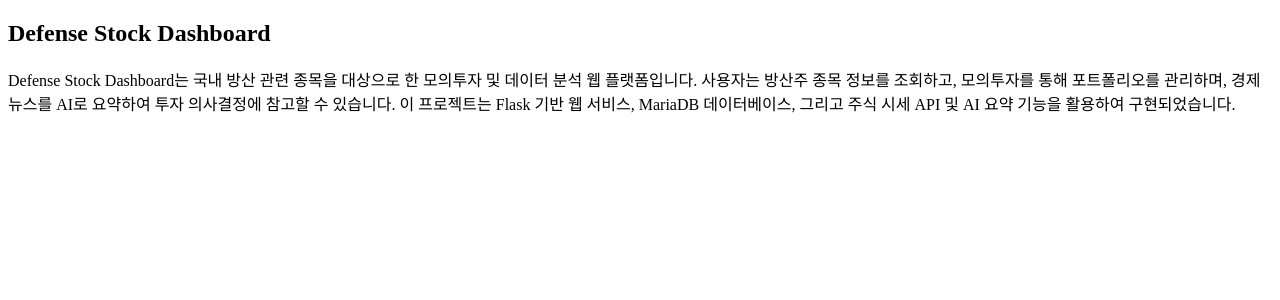
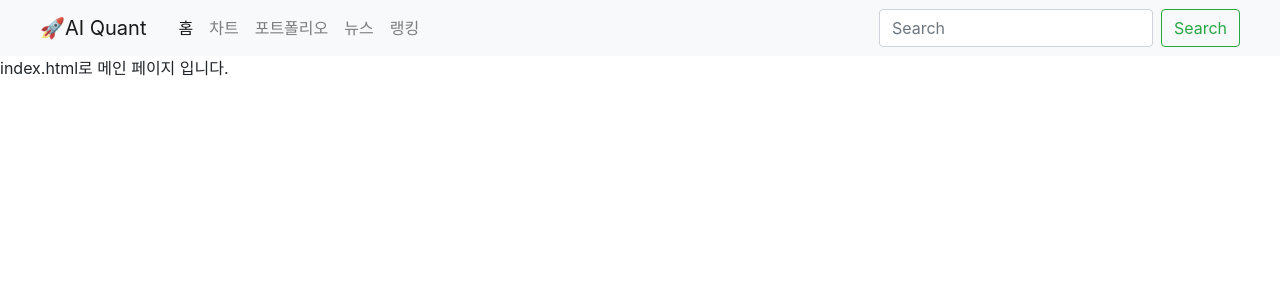
Before and after one commit to RTAI1TEAM/defense-stock-dashboard, a Flask app: page / in a window 1280 px wide. Shown: the top 300 px of the page. Run offline with Flask 3, Linux system fonts and the light colour scheme.

Commit message:
feat: 내비게이션 바 템플릿 추가

```diff
--- a/app.py
+++ b/app.py
@@ -1,10 +1,16 @@
-from flask import Flask, render_template, request, redirect, url_for, flash
+import os
+from datetime import datetime
+from flask import Flask, render_template, request, jsonify
+import requests
+from routes.rank import rank_bp
 
-app = Flask(__name__);
+app = Flask(__name__)
 
-@app.get('/')
-def root():
-    return render_template("index.html")
+app.register_blueprint(rank_bp)
 
-if __name__ == '__main__':
+@app.route("/")
+def index():
+    return render_template("index.html" )
+
+if __name__ == "__main__":
     app.run(debug=True)
--- a/templates/index.html
+++ b/templates/index.html
@@ -1,19 +1,4 @@
-<!DOCTYPE html>
-<html lang="en">
-<head>
-    <meta charset="UTF-8">
-    <meta name="viewport" content="width=device-width, initial-scale=1.0">
-    <title>방산 주식 대시보드</title>
-</head>
-<body>
-<h2>Defense Stock Dashboard</h2>
-
-Defense Stock Dashboard는 국내 방산 관련 종목을 대상으로 한 모의투자 및 데이터 분석 웹 플랫폼입니다.
-
-사용자는 방산주 종목 정보를 조회하고, 모의투자를 통해 포트폴리오를 관리하며,
-경제 뉴스를 AI로 요약하여 투자 의사결정에 참고할 수 있습니다.
-
-이 프로젝트는 Flask 기반 웹 서비스, MariaDB 데이터베이스,
-그리고 주식 시세 API 및 AI 요약 기능을 활용하여 구현되었습니다.
-</body>
-</html>
+{% extends "navbar.html" %}
+{% block content %}
+index.html로 메인 페이지 입니다.
+{% endblock %}
--- /dev/null
+++ b/templates/navbar.html
@@ -0,0 +1,47 @@
+<!DOCTYPE html>
+<html lang="en">
+<head>
+    <meta charset="UTF-8">
+    <meta name="viewport" content="width=device-width, initial-scale=1.0">
+    <title>{% block title %}기본 제목{% endblock %}</title>
+    <link rel="stylesheet" href="https://cdn.jsdelivr.net/npm/bootstrap@4.0.0/dist/css/bootstrap.min.css" integrity="sha384-Gn5384xqQ1aoWXA+058RXPxPg6fy4IWvTNh0E263XmFcJlSAwiGgFAW/dAiS6JXm" crossorigin="anonymous">
+</head>
+<body>
+<nav class="navbar navbar-expand-lg navbar-light bg-light">
+  <a class="navbar-brand mx-4" href="#">🚀AI Quant</a>
+  <button class="navbar-toggler" type="button" data-toggle="collapse" data-target="#navbarTogglerDemo02" aria-controls="navbarTogglerDemo02" aria-expanded="false" aria-label="Toggle navigation">
+    <span class="navbar-toggler-icon"></span>
+  </button>
+
+  <div class="collapse navbar-collapse" id="navbarTogglerDemo02">
+    <ul class="navbar-nav mr-auto mt-2 mt-lg-0">
+      <li class="nav-item active">
+        <a class="nav-link" href="#">홈<span class="sr-only">(current)</span></a>
+      </li>
+      <li class="nav-item">
+        <a class="nav-link" href="#">차트</a>
+      </li>
+      <li class="nav-item">
+        <a class="nav-link" href="#">포트폴리오</a>
+      </li>
+      <li class="nav-item">
+        <a class="nav-link" href="#">뉴스</a>
+      </li>
+      <li class="nav-item">
+        <a class="nav-link" href="#">랭킹</a>
+      </li>
+
+    </ul>
+    <form class="form-inline my-2 my-lg-0 mx-4">
+      <input class="form-control mr-sm-2" type="search" placeholder="Search">
+      <button class="btn btn-outline-success my-2 my-sm-0" type="submit">Search</button>
+    </form>
+  </div>
+</nav>
+
+{% block content %}
+    기본 내용
+{% endblock %}
+
+</body>
+</html>
```
Also changed, not shown: routes/rank.py (added, +7 -0 lines), templates/rank.html (+4 -11 lines).
